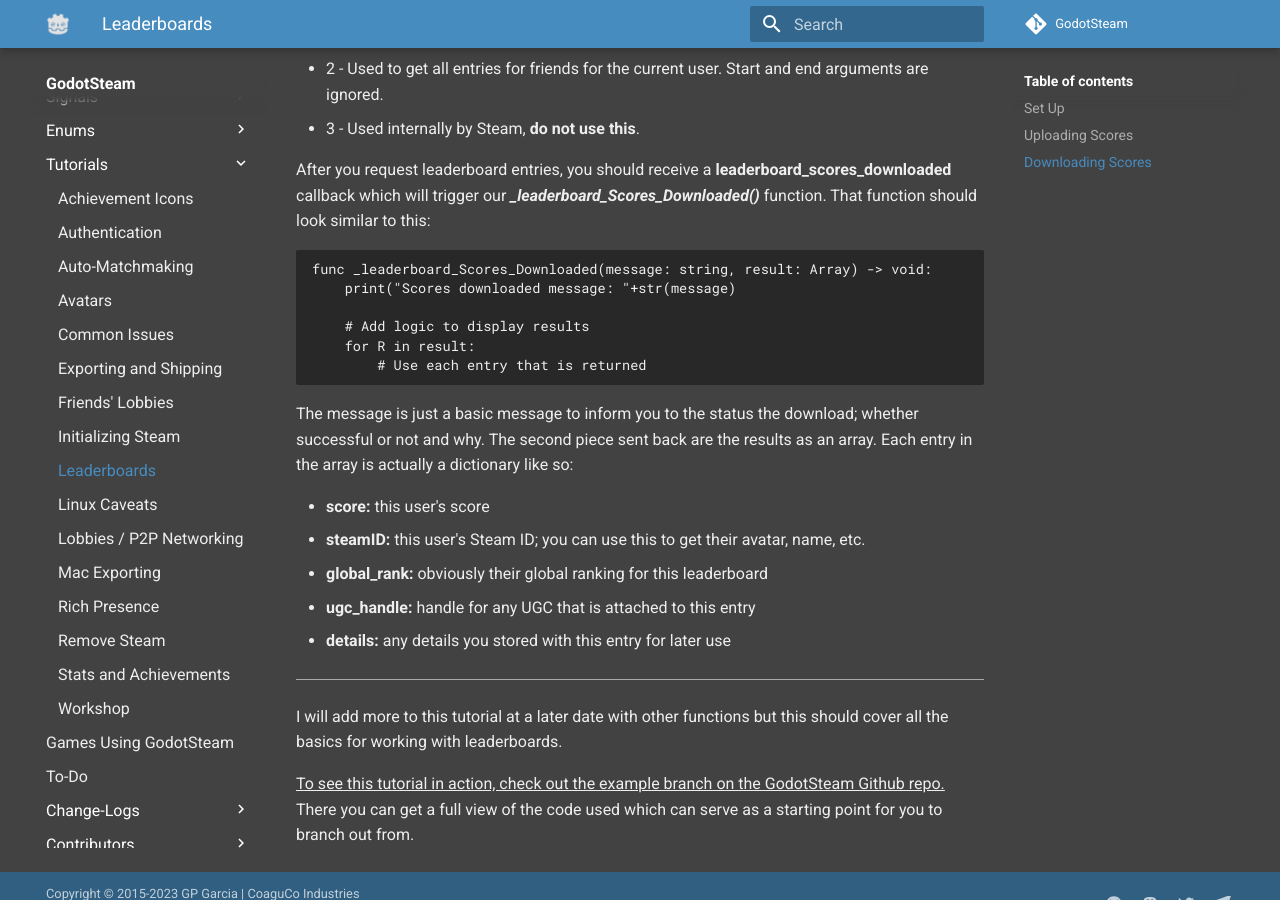
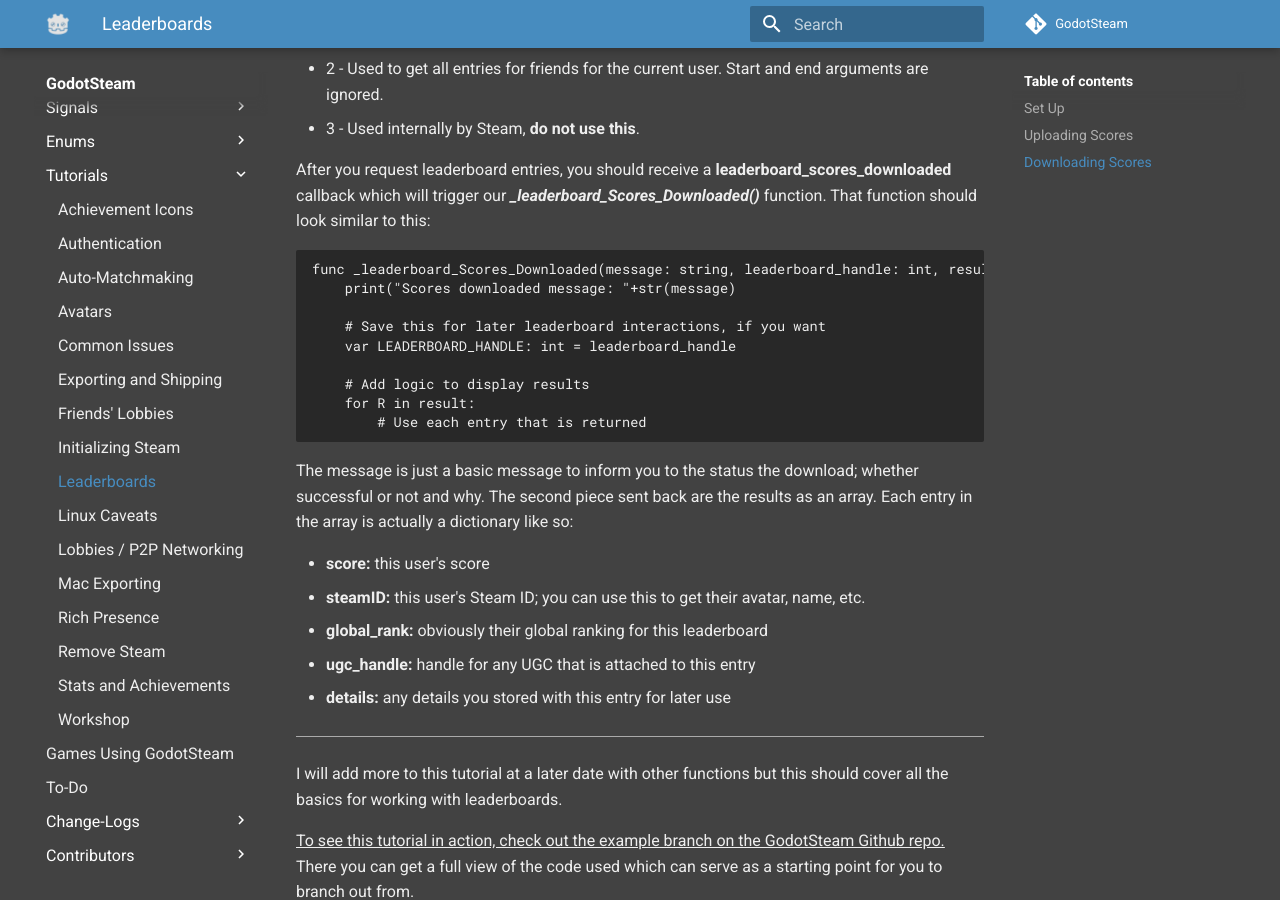
Before and after one commit to GodotSteam/GodotSteam, an MkDocs documentation site: the page built from docs/tutorials/leaderboards.md, in a window 1280 px wide and 900 px high, scrolled down 2847 px. Built offline with MkDocs 1.6.1 and Material for MkDocs 9.7.7, drawn with Linux system fonts in a browser that asks for light colours; comment, search, counter and statistics services are not loaded.

Commit message:
Added games, updated leaderboard tutorial

`````diff
--- a/docs/tutorials/leaderboards.md
+++ b/docs/tutorials/leaderboards.md
@@ -104,8 +104,11 @@
 After you request leaderboard entries, you should receive a **leaderboard_scores_downloaded** callback which will trigger our ***_leaderboard_Scores_Downloaded()*** function.  That function should look similar to this:
 
 ````
-func _leaderboard_Scores_Downloaded(message: string, result: Array) -> void:
+func _leaderboard_Scores_Downloaded(message: string, leaderboard_handle: int, result: Array) -> void:
 	print("Scores downloaded message: "+str(message)
+
+	# Save this for later leaderboard interactions, if you want
+	var LEADERBOARD_HANDLE: int = leaderboard_handle
 
 	# Add logic to display results
 	for R in result:
`````
Also changed, not shown: docs/games.md (+21 -0 lines).
